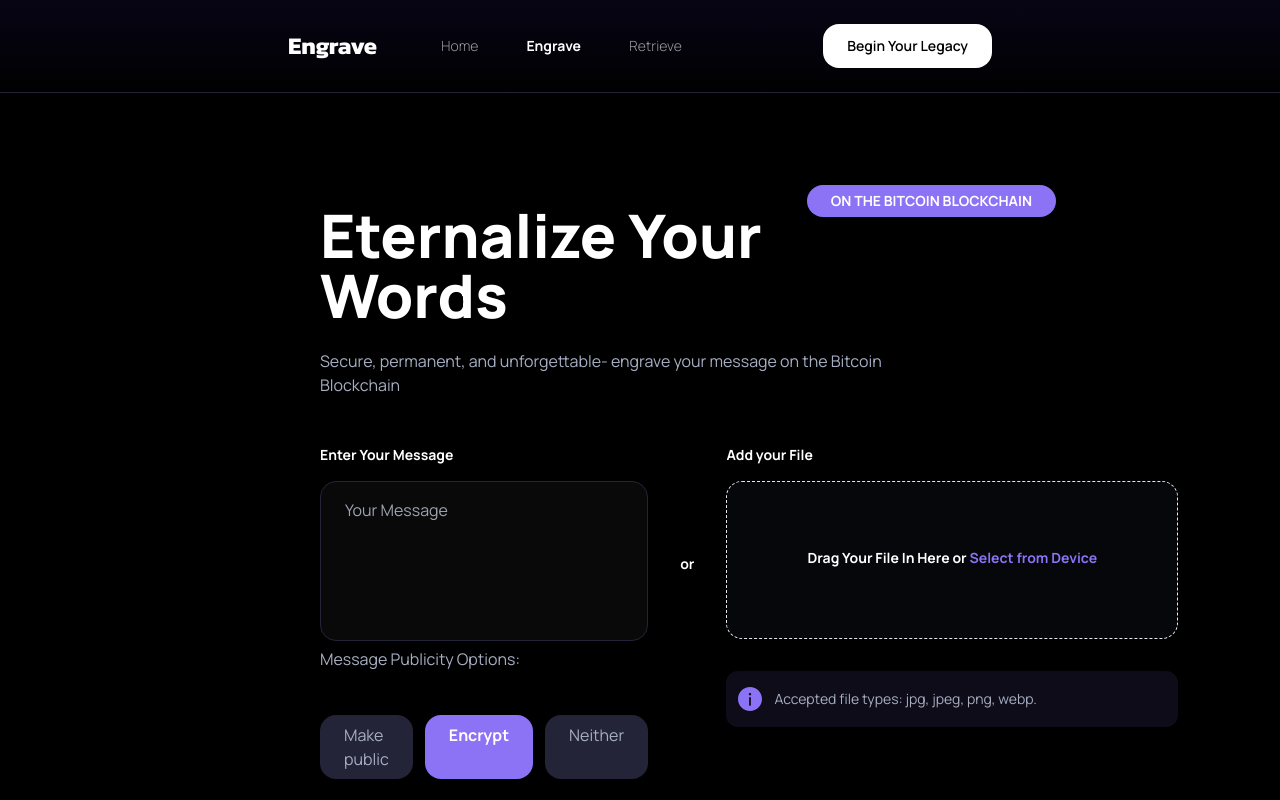
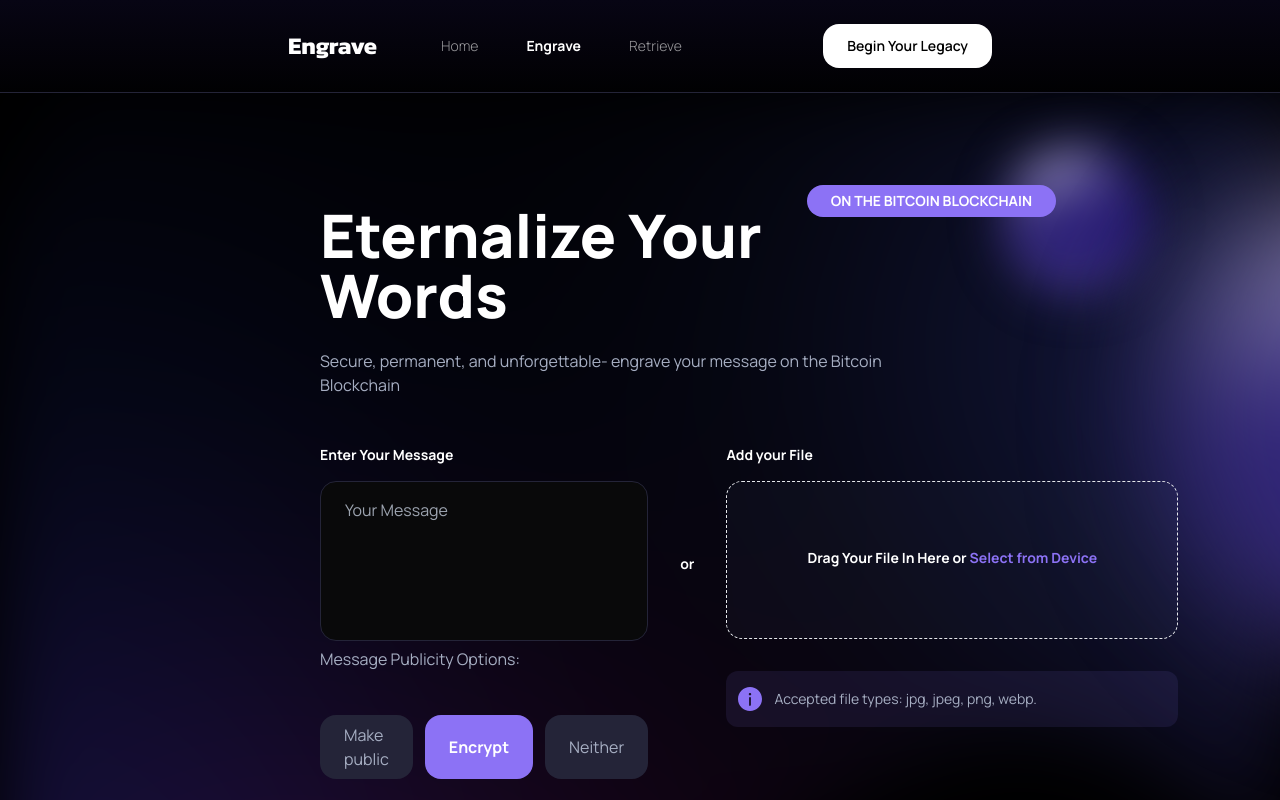
Before and after one commit to andrzejSulkowski/eternal-ink-frontend, a Next.js app: page /engrave in a window 1280 px wide. Shown: the top 800 px of the page. Built offline with nearby package versions, Linux system fonts and the light colour scheme; what tailwindcss-animation-delay would draw is missing.

Commit message:
add background to engrave page

```diff
--- a/src/app/(app-pages)/engrave/page.tsx
+++ b/src/app/(app-pages)/engrave/page.tsx
@@ -2,18 +2,21 @@
 import { classNames } from "@/utils/className";
 import Label from "@/components/1.atoms/Tag/Tag";
 import Body from "./(client)/Body";
-
+import Background from "@/components/Svgs/bg/1/Background";
 
 interface Props {}
 
 function EngravePage({}: Props) {
-  let textValue = "";
   return (
+    <>
+      <Background className="!w-full !h-full !absolute top-0 left-0 overflow-hidden !-z-10" />
       <div className={classNames("xl:px-80 lg:px-56 px-10 pt-28 font-manrope")}>
         <div>
           <div className="inline-block font-extrabold text-6xl mb-6 relative">
             <h3 className="z-10">Eternalize Your Words</h3>
-          <Label className="absolute -top-5 -right-24 w-auto h-8 text-sm -z-10">On the Bitcoin Blockchain</Label>
+            <Label className="absolute -top-5 -right-24 w-auto h-8 text-sm -z-10">
+              On the Bitcoin Blockchain
+            </Label>
           </div>
           <span className="text-ei-primary-faded block mb-12">
             Secure, permanent, and unforgettable- engrave your message on the
@@ -22,6 +25,7 @@
         </div>
         <Body />
       </div>
+    </>
   );
 }
 
--- a/src/app/(app-pages)/home/(sections)/Hero.tsx
+++ b/src/app/(app-pages)/home/(sections)/Hero.tsx
@@ -1,7 +1,7 @@
 import React from 'react'
 import type { EIProps } from '@/types'
 import { classNames } from '@/utils/className'
-import PlanetLayout from '@/components/Svgs/bg/PlanetLayout'
+import PlanetLayout from '@/components/Svgs/bg/planet/PlanetLayout'
 
 interface Props extends EIProps {}
 
--- a/src/app/(app-pages)/layout.tsx
+++ b/src/app/(app-pages)/layout.tsx
@@ -50,7 +50,7 @@
   return (
     <>
       <Header routes={headerRoutes} className="" />
-      <main className="flex-grow">{children}</main>
+      <main className="flex-grow relative">{children}</main>
       <Footer routes={footerRoutes} socials={footerSocials} />
     </>
   );
--- a/src/components/1.atoms/ToggleButton/ToggleButton.tsx
+++ b/src/components/1.atoms/ToggleButton/ToggleButton.tsx
@@ -13,7 +13,7 @@
 
   return (
     <div
-      className={classNames("px-6 py-2 rounded-2xl cursor-pointer transition-all", className, () =>
+      className={classNames("px-6 py-2 rounded-2xl cursor-pointer transition-all flex justify-center items-center", className, () =>
         isSelected ? selectedStyles : defaultStyles
       )}
       onClick={onClick}
--- /dev/null
+++ b/src/components/Svgs/bg/1/Background.tsx
@@ -0,0 +1,52 @@
+import React from "react";
+import type { EIProps } from "@/types";
+import { classNames } from "@/utils/className";
+import TypeTwo from "../parts/TypeTwo";
+import Gradient1 from "@/components/Svgs/bg/parts/Gradient1";
+import Image from "next/image";
+
+interface Props extends EIProps {}
+
+function PlanetLayout({ className }: Props) {
+  return (
+    <div
+      className={classNames(
+        "w-svw h-svh absolute overflow-hidden",
+        className
+      )}
+    >
+      <div className="w-full h-full">
+        {/* <TypeOne className="absolute top-0 left-0" /> */}
+        <Gradient1 className="absolute top-0 left-0 blur-2xl opacity-50" />
+        {/* Ball One */}
+        <Image
+          width={100}
+          height={100}
+          className="absolute bottom-[25%] left-[-2%] w-[10%] blur"
+          src="/certificate/assets/ball.png"
+          alt="ball"
+        />
+
+        {/* Ball Two */}
+        <Image
+          width={100}
+          height={100}
+          className="absolute top-[4%] right-[10%] w-[12%] blur-xl"
+          src="/certificate/assets/ball.png"
+          alt="ball"
+        />
+
+
+<Image
+          width={100}
+          height={100}
+          className="absolute top-[5%] right-[-30%] w-[40%] blur-3xl"
+          src="/certificate/assets/ball.png"
+          alt="ball"
+        />
+      </div>
+    </div>
+  );
+}
+
+export default PlanetLayout;
--- /dev/null
+++ b/src/components/Svgs/bg/parts/Gradient1.tsx
@@ -0,0 +1,115 @@
+import { EIProps } from "@/types";
+import { classNames } from "@/utils/className";
+
+interface Props extends EIProps {}
+
+function Gradient1({ className }: Props) {
+  return (
+    <div className={classNames("w-full h-full", className)}>
+      <svg
+        width="100%"
+        height="100%"
+        fill="none"
+        xmlns="http://www.w3.org/2000/svg"
+      >
+        <g>
+          <mask
+            id="mask0_140_448"
+            style={{ maskType: "alpha" }}
+            maskUnits="userSpaceOnUse"
+            x="-167"
+            y="-390"
+            width="2225"
+            height="1328"
+          >
+            <path
+              d="M1781.91 834.46C2249.59 744.585 2017.88 371.797 1843.56 196.637C1631.19 57.8528 1100.02 -246.702 674.256 -354.648C142.052 -489.58 19.5947 -204.036 55.5111 -42.1163C91.4274 119.803 -339.414 455.286 -87.2982 749.789C164.817 1044.29 486.676 960.968 845.285 712.246C1203.89 463.525 1197.31 946.803 1781.91 834.46Z"
+              fill="#D9D9D9"
+            />
+          </mask>
+          <g mask="url(#mask0_140_448)">
+            <g filter="url(#filter0_f_140_448)">
+              <path
+                d="M323.156 607.354C196.756 830.954 342.156 956.854 430.656 991.854C340.156 1477.85 -380.344 1028.85 -337.844 932.354C-295.344 835.854 -273.344 505.854 -315.344 384.354C-357.344 262.854 -159.844 -203.146 244.156 -11.1459C648.156 180.854 481.156 327.854 323.156 607.354Z"
+                fill="url(#paint0_linear_140_448)"
+              />
+              <path
+                d="M504.165 797.303C777.765 865.303 893.165 1081.97 916.665 1181.8C916.665 1314.8 625.665 1206.8 504.165 1085.3C382.665 963.803 297.665 1181.8 100.165 1108.3C-97.3348 1034.8 162.165 712.303 504.165 797.303Z"
+                fill="url(#paint1_linear_140_448)"
+              />
+              <path
+                d="M1278.67 568.421C1179.47 726.421 1258 992.255 1309.67 1105.42C1648.67 1642.42 1993.17 1068.42 1914.17 986.921C1835.17 905.421 1654.17 884.921 1693.67 729.421C1733.17 573.921 1402.67 370.921 1278.67 568.421Z"
+                fill="url(#paint2_linear_140_448)"
+              />
+              <path
+                d="M1418.17 570.922C1567.37 765.722 1661 611.422 1689.17 509.922C1716.67 363.921 1607.67 123.922 1255.67 56.4216C903.665 -11.0784 805.165 293.422 920.165 371.422C1035.17 449.422 1231.67 327.421 1418.17 570.922Z"
+                fill="#4E5EF2"
+              />
+              <path
+                d="M1558.17 729.649C1646.97 547.249 1355.83 548.316 1199.17 571.649C1173.83 560.982 1088.67 581.749 950.665 750.149C778.165 960.649 1225.17 986.649 1269.17 861.149C1313.17 735.649 1447.17 957.649 1558.17 729.649Z"
+                fill="black"
+              />
+            </g>
+          </g>
+        </g>
+        <defs>
+          <filter
+            id="filter0_f_140_448"
+            x="-759.651"
+            y="-476.954"
+            width="3105.24"
+            height="2229.26"
+            filterUnits="userSpaceOnUse"
+            colorInterpolationFilters="sRGB"
+          >
+            <feFlood floodOpacity="0" result="BackgroundImageFix" />
+            <feBlend
+              mode="normal"
+              in="SourceGraphic"
+              in2="BackgroundImageFix"
+              result="shape"
+            />
+            <feGaussianBlur
+              stdDeviation="210"
+              result="effect1_foregroundBlur_140_448"
+            />
+          </filter>
+          <linearGradient
+            id="paint0_linear_140_448"
+            x1="78.0072"
+            y1="1213.92"
+            x2="78.0073"
+            y2="-56.9543"
+            gradientUnits="userSpaceOnUse"
+          >
+            <stop stopColor="#364AFA" />
+            <stop offset="1" stopColor="#202C94" stopOpacity="0" />
+          </linearGradient>
+          <linearGradient
+            id="paint1_linear_140_448"
+            x1="460.45"
+            y1="794.428"
+            x2="452.025"
+            y2="1289.69"
+            gradientUnits="userSpaceOnUse"
+          >
+            <stop stopColor="#F019CE" />
+            <stop offset="1" stopColor="#8A0E76" stopOpacity="0" />
+          </linearGradient>
+          <linearGradient
+            id="paint2_linear_140_448"
+            x1="1325.31"
+            y1="984.233"
+            x2="1455.64"
+            y2="146.465"
+            gradientUnits="userSpaceOnUse"
+          >
+            <stop stopColor="#5B2A8B" />
+            <stop offset="1" stopColor="#180B25" stopOpacity="0" />
+          </linearGradient>
+        </defs>
+      </svg>
+    </div>
+  );
+}
+export default Gradient1;
--- a/src/components/Svgs/bg/PlanetLayout.tsx
+++ b/src/components/Svgs/bg/planet/PlanetLayout.tsx
@@ -1,16 +1,16 @@
 import React from "react";
 import type { EIProps } from "@/types";
 import { classNames } from "@/utils/className";
-import Noise from "./parts/Noise";
-import TypeOne from "./parts/TypeOne";
-import TypeTwo from "./parts/TypeTwo";
-import Planet from "./parts/Planet";
+import Noise from "../parts/Noise";
+import TypeOne from "../parts/TypeOne";
+import TypeTwo from "../parts/TypeTwo";
+import Planet from "../parts/Planet";
 
 interface Props extends EIProps {}
 
 function PlanetLayout({ className }: Props) {
   return (
-    <div className="w-svw h-svh relative top-0 overflow-hidden">
+    <div className={classNames("w-svw h-svh relative top-0 overflow-hidden", className)}>
       <div className="w-full h-full">
         <Noise className="absolute top-0 left-0 bottom-0 right-0 opacity-5 z-20" />
         <TypeOne className="absolute top-0 left-0" />
```
Lines whose indentation alone changed are shown as unchanged.
